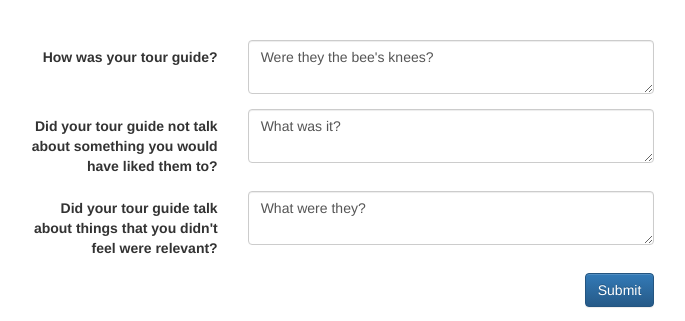
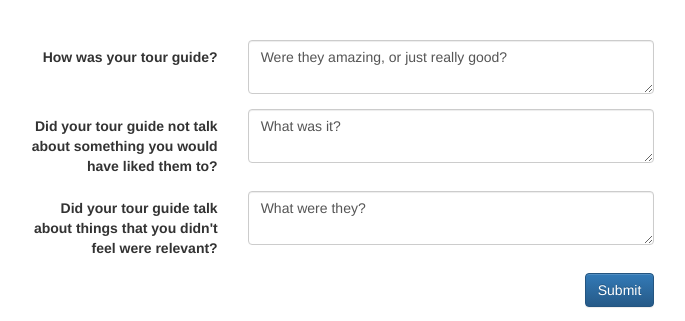
Before and after one commit to lowellbander/followup, a Flask app: template templates/followup.html in a window 1280 px wide. Shown: the part 146-467 px from the top of the page, without its empty margins (189-874 px from the left). Run offline with Flask 2, Linux system fonts and the light colour scheme; the template is opened without the code that fills it, so the values that code supplies are empty; some libraries are stand-ins or nearby versions.

Commit message:
less vernacular

```diff
--- a/templates/followup.html
+++ b/templates/followup.html
@@ -31,7 +31,7 @@
 <div class="form-group">
   <label class="col-md-4 control-label" for="q1">How was your tour guide?</label>
   <div class="col-md-4">
-    <textarea class="form-control" id="q1" name="q1">Were they the bee's knees?</textarea>
+    <textarea class="form-control" id="q1" name="q1">Were they amazing, or just really good?</textarea>
   </div>
 </div>
 
```
